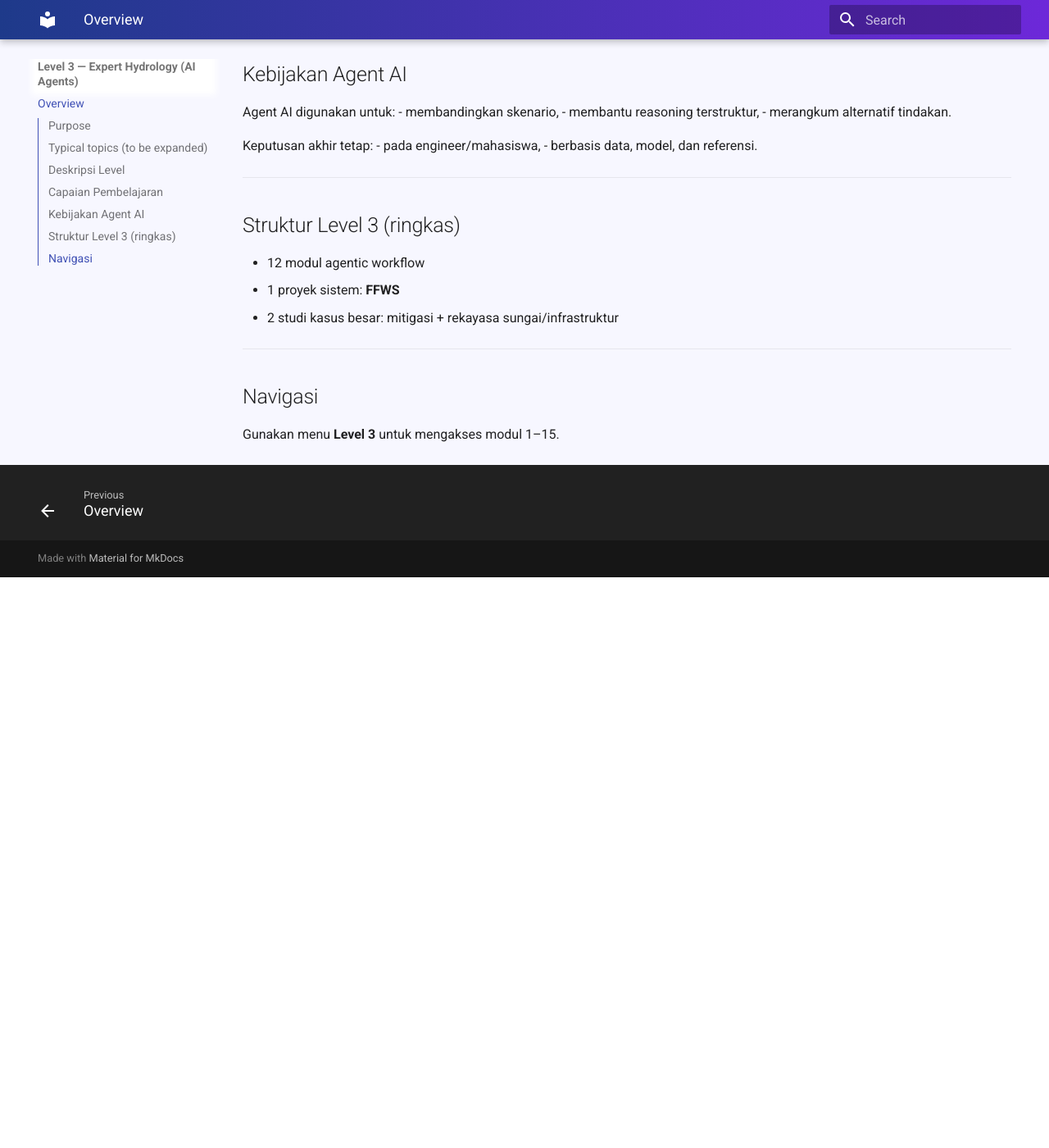
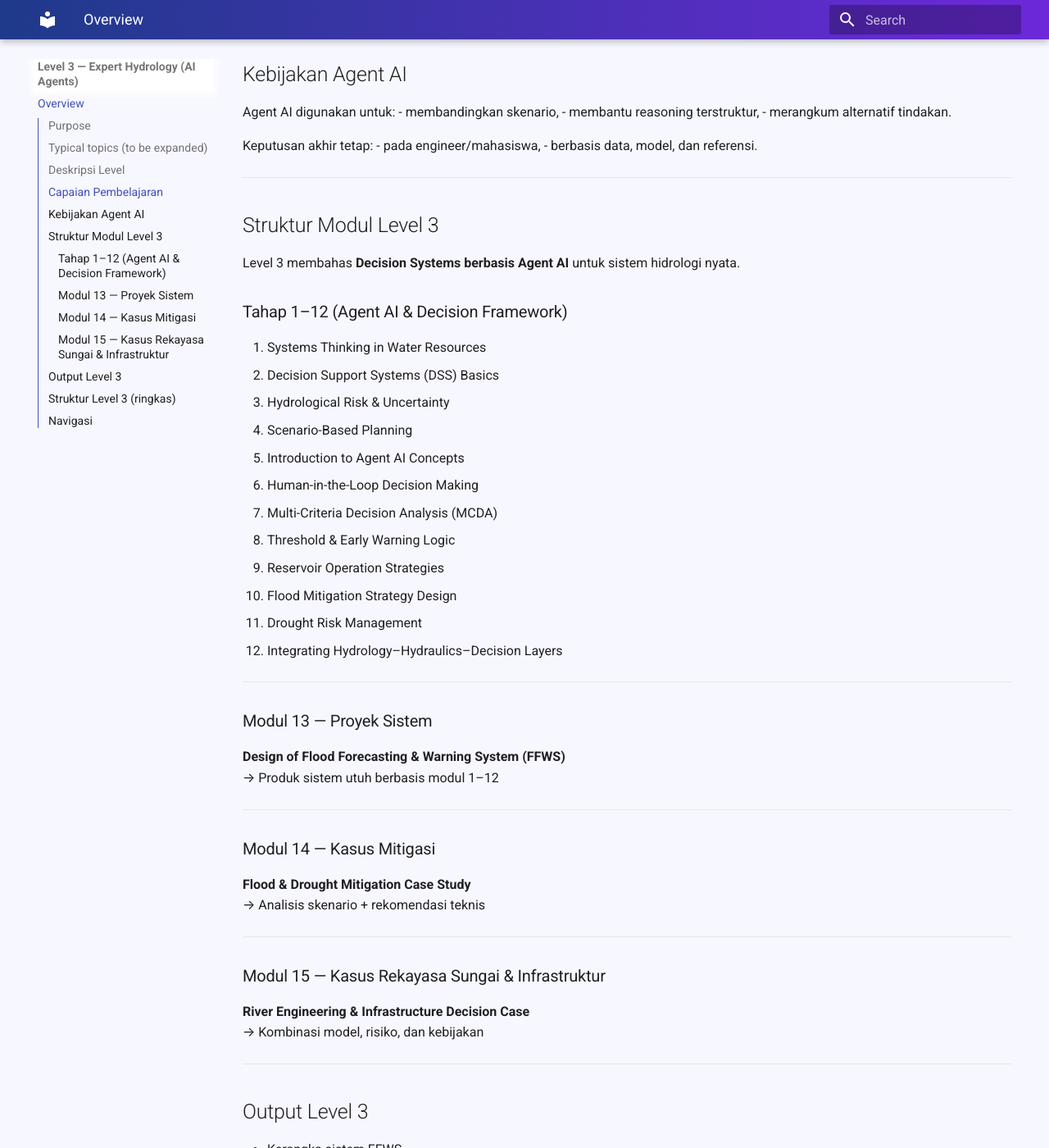
Before and after one commit to rintis-code/rr-hydrology, an MkDocs documentation site: the page built from docs/level-3/00-intro.md, in a window 1280 px wide and 1400 px high, scrolled down 1051 px. Shown: the whole window at 82% size. Built offline with MkDocs 1.6.1 and Material for MkDocs 9.7.7, drawn with Linux system fonts in a browser that asks for light colours; before the commit the page ends 1755 px from its top, so only the background shows below that; some of the changed text lies outside the part shown.

Commit message:
Update 00-intro.md

```diff
--- a/docs/level-3/00-intro.md
+++ b/docs/level-3/00-intro.md
@@ -43,6 +43,51 @@ Keputusan akhir tetap:
 - berbasis data, model, dan referensi.
 
 ---
+## Struktur Modul Level 3
+
+Level 3 membahas **Decision Systems berbasis Agent AI** untuk sistem hidrologi nyata.
+
+### Tahap 1–12 (Agent AI & Decision Framework)
+
+1. Systems Thinking in Water Resources
+2. Decision Support Systems (DSS) Basics
+3. Hydrological Risk & Uncertainty
+4. Scenario-Based Planning
+5. Introduction to Agent AI Concepts
+6. Human-in-the-Loop Decision Making
+7. Multi-Criteria Decision Analysis (MCDA)
+8. Threshold & Early Warning Logic
+9. Reservoir Operation Strategies
+10. Flood Mitigation Strategy Design
+11. Drought Risk Management
+12. Integrating Hydrology–Hydraulics–Decision Layers
+
+---
+
+### Modul 13 — Proyek Sistem
+**Design of Flood Forecasting & Warning System (FFWS)**
+→ Produk sistem utuh berbasis modul 1–12
+
+---
+
+### Modul 14 — Kasus Mitigasi
+**Flood & Drought Mitigation Case Study**
+→ Analisis skenario + rekomendasi teknis
+
+---
+
+### Modul 15 — Kasus Rekayasa Sungai & Infrastruktur
+**River Engineering & Infrastructure Decision Case**
+→ Kombinasi model, risiko, dan kebijakan
+
+---
+
+## Output Level 3
+- Kerangka sistem FFWS
+- Decision workflow berbasis Agent AI
+- Rekomendasi teknis berbasis skenario
+
+---
 
 ## Struktur Level 3 (ringkas)
 - 12 modul agentic workflow
```
